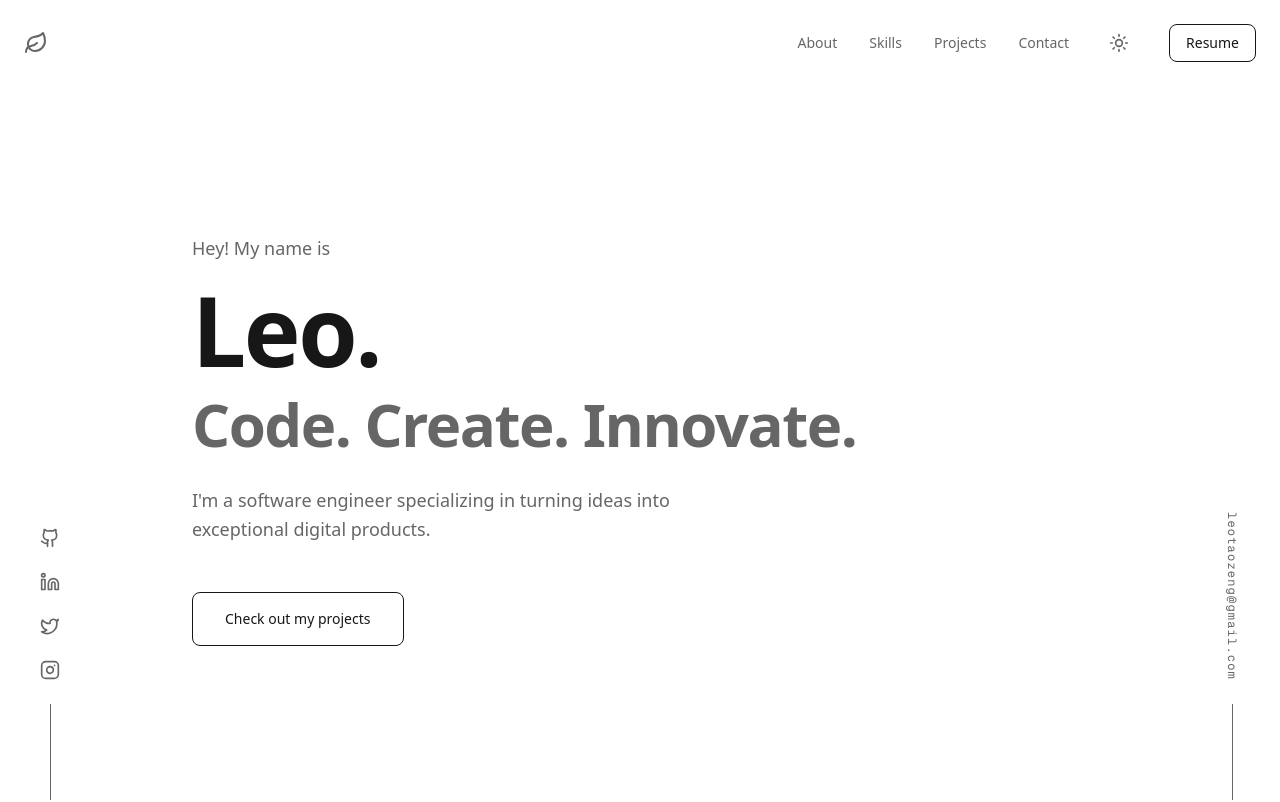
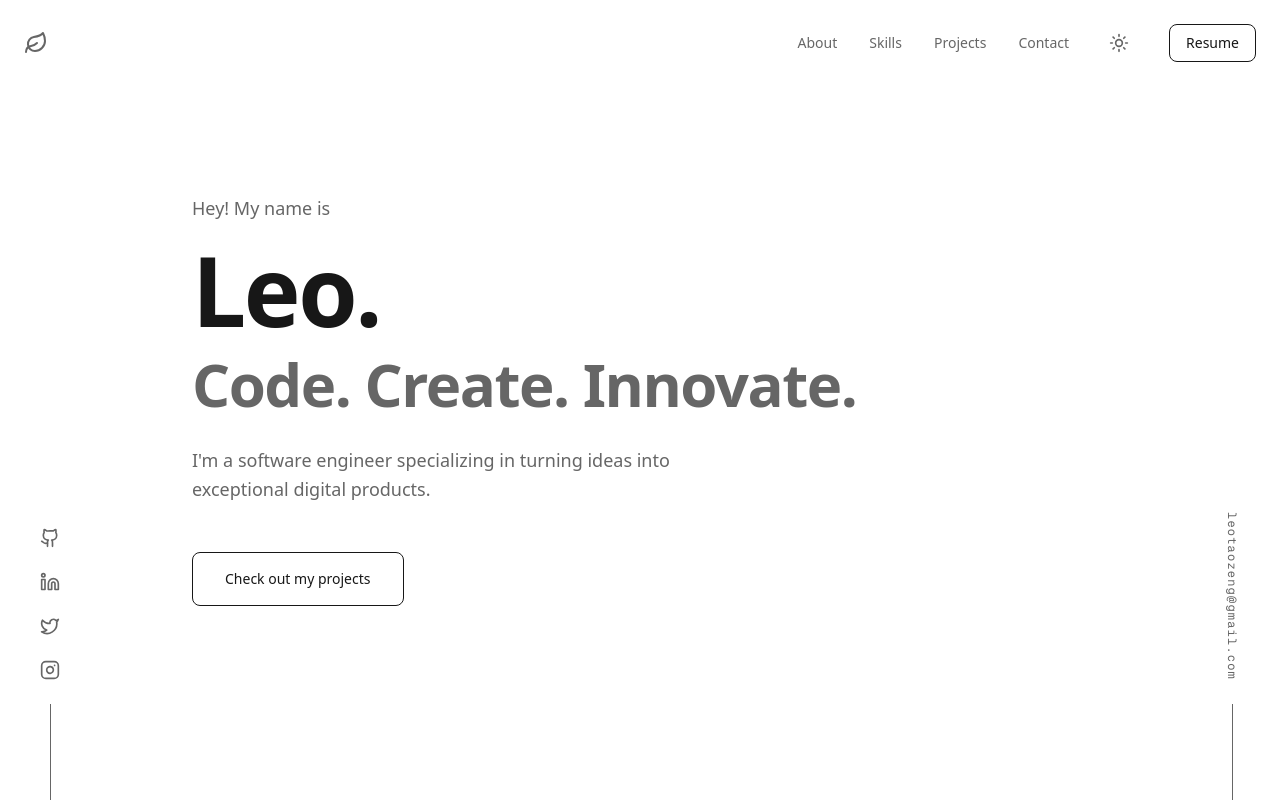
Before and after one commit to leotaozeng/leozeng.tech, a Next.js app: page / in a window 1280 px wide. Shown: the top 802 px of the page. Built offline with nearby package versions, Linux system fonts and the light colour scheme.

Commit message:
fix: remove unnecessary padding in Hero component

```diff
--- a/src/components/Hero.tsx
+++ b/src/components/Hero.tsx
@@ -6,7 +6,7 @@
   return (
     <section
       id="hero"
-      className="min-h-screen flex items-center justify-center bg-background px-6 pt-20"
+      className="min-h-screen flex items-center justify-center bg-background px-6"
     >
       <div className="container mx-auto">
         <div className="max-w-4xl mx-auto">
```
